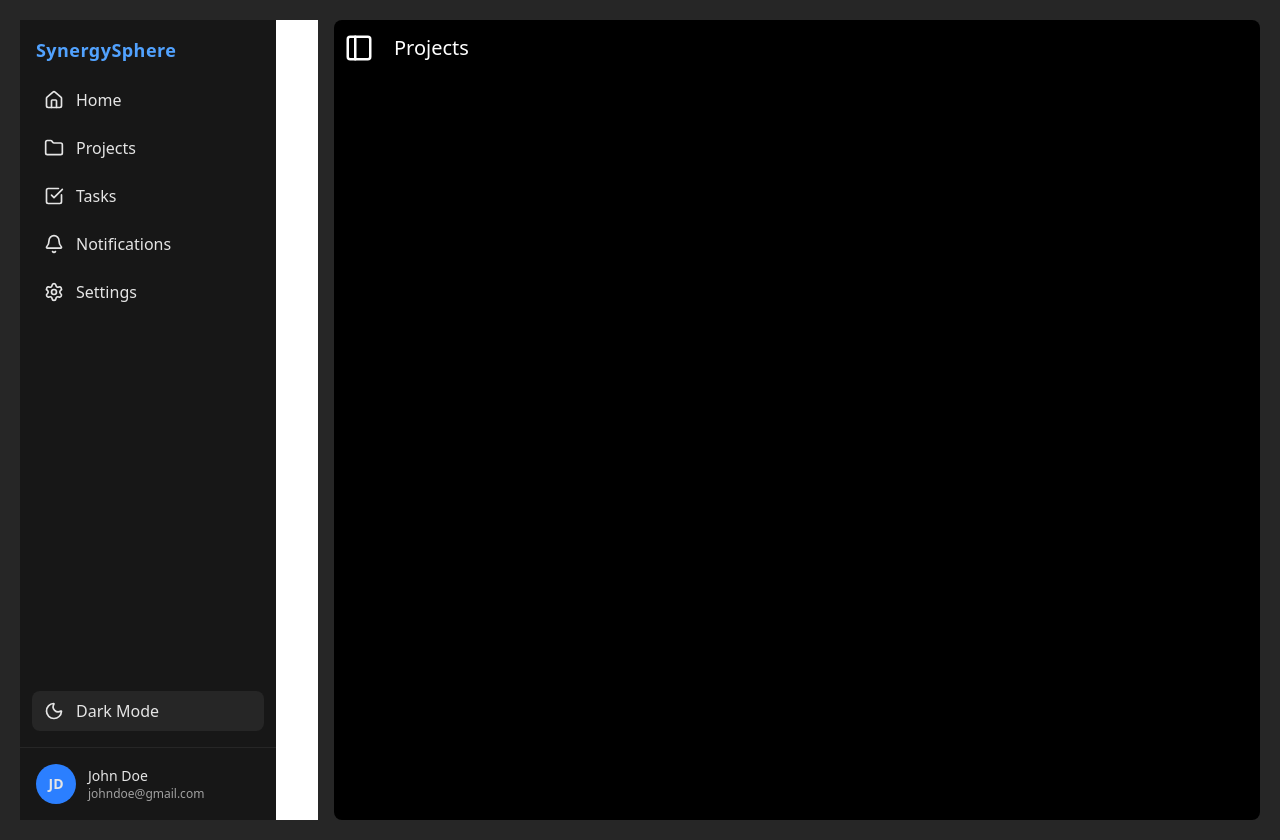
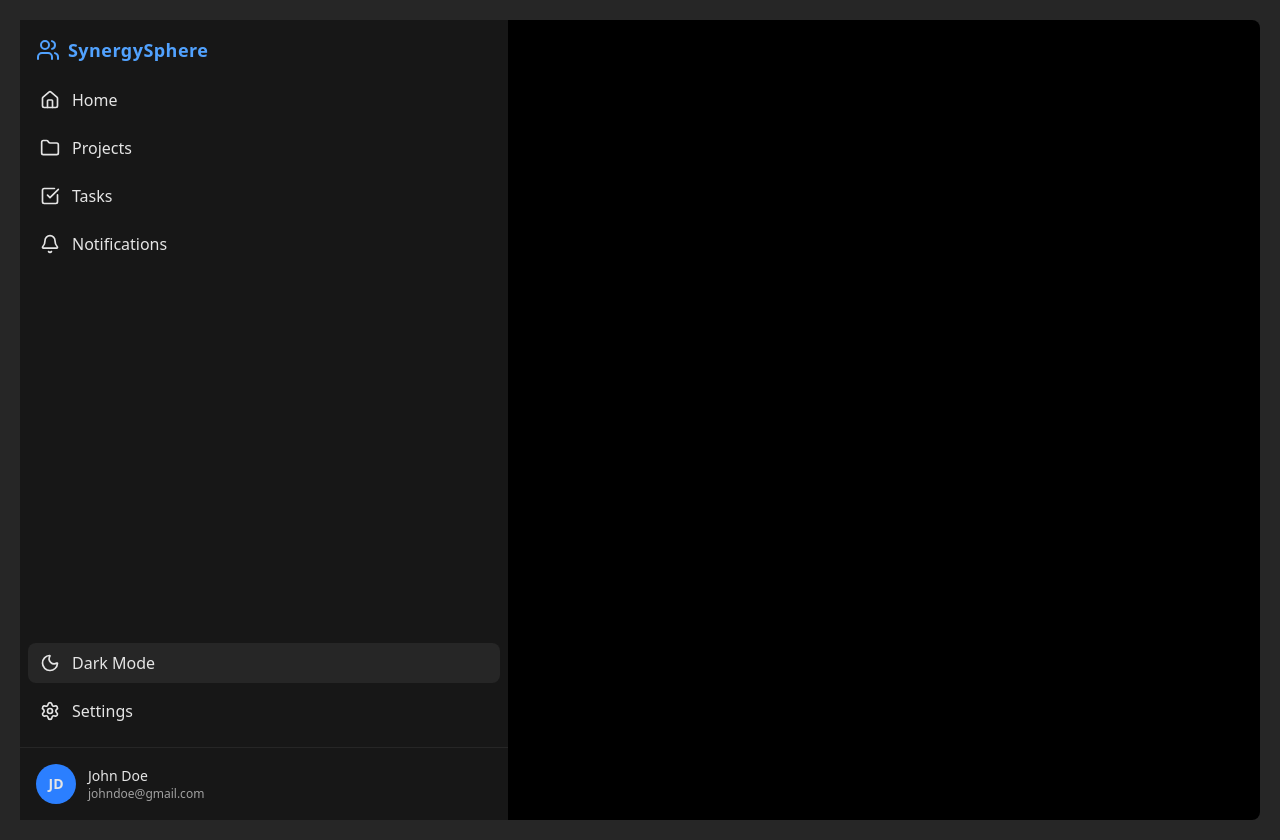
Before and after one commit to shivasharanappaBiradar2645/SynergySphere-Advanced_Team_Collaboration_Platform, a React (Vite) app in the folder client/: page / in a window 1280 px wide. Built offline with nearby package versions, Linux system fonts and the light colour scheme.

Commit message:
sidebar-adjust

```diff
--- a/client/src/components/sidebar.jsx
+++ b/client/src/components/sidebar.jsx
@@ -1,15 +1,24 @@
-import { Home, Folder, CheckSquare, Bell, Settings, Moon } from "lucide-react";
+import {
+  Home,
+  Folder,
+  CheckSquare,
+  Bell,
+  Settings,
+  Moon,
+  Users,
+} from "lucide-react";
 
 export default function Sidebar() {
   return (
-    <aside className="h-screen w-64 bg-neutral-900 text-neutral-200 flex flex-col">
-      {/* Logo Section */}
-      <div className="p-4 text-lg font-semibold tracking-wide">
+    <aside className="h-screen w-122 bg-neutral-900 text-neutral-200 flex flex-col">
+      {/* Header */}
+      <div className="flex items-center gap-2 p-4 text-lg font-semibold tracking-wide">
+        <Users className="h-6 w-6 text-blue-400" />
         <span className="text-blue-400">SynergySphere</span>
       </div>
 
-      {/* Nav Links */}
-      <nav className="flex-1 px-3 space-y-2">
+      {/* Menu */}
+      <nav className="flex-1 px-2 space-y-2">
         <button className="flex items-center gap-3 w-full px-3 py-2 rounded-lg hover:bg-neutral-800 transition">
           <Home className="h-5 w-5" /> Home
         </button>
@@ -22,15 +31,15 @@ export default function Sidebar() {
         <button className="flex items-center gap-3 w-full px-3 py-2 rounded-lg hover:bg-neutral-800 transition">
           <Bell className="h-5 w-5" /> Notifications
         </button>
+      </nav>
+
+      {/* Bottom Section */}
+      <div className="px-2 mb-4 space-y-2">
+        <button className="flex items-center gap-3 w-full px-3 py-2 rounded-lg bg-neutral-800 hover:bg-neutral-700 transition">
+          <Moon className="h-5 w-5" /> Dark Mode
+        </button>
         <button className="flex items-center gap-3 w-full px-3 py-2 rounded-lg hover:bg-neutral-800 transition">
           <Settings className="h-5 w-5" /> Settings
-        </button>
-      </nav>
-
-      {/* Dark Mode Toggle */}
-      <div className="px-3 mb-4">
-        <button className="flex items-center gap-3 w-full px-3 py-2 rounded-lg bg-neutral-800 hover:bg-neutral-700 transition">
-          <Moon className="h-5 w-5" /> Dark Mode
         </button>
       </div>
 
```
